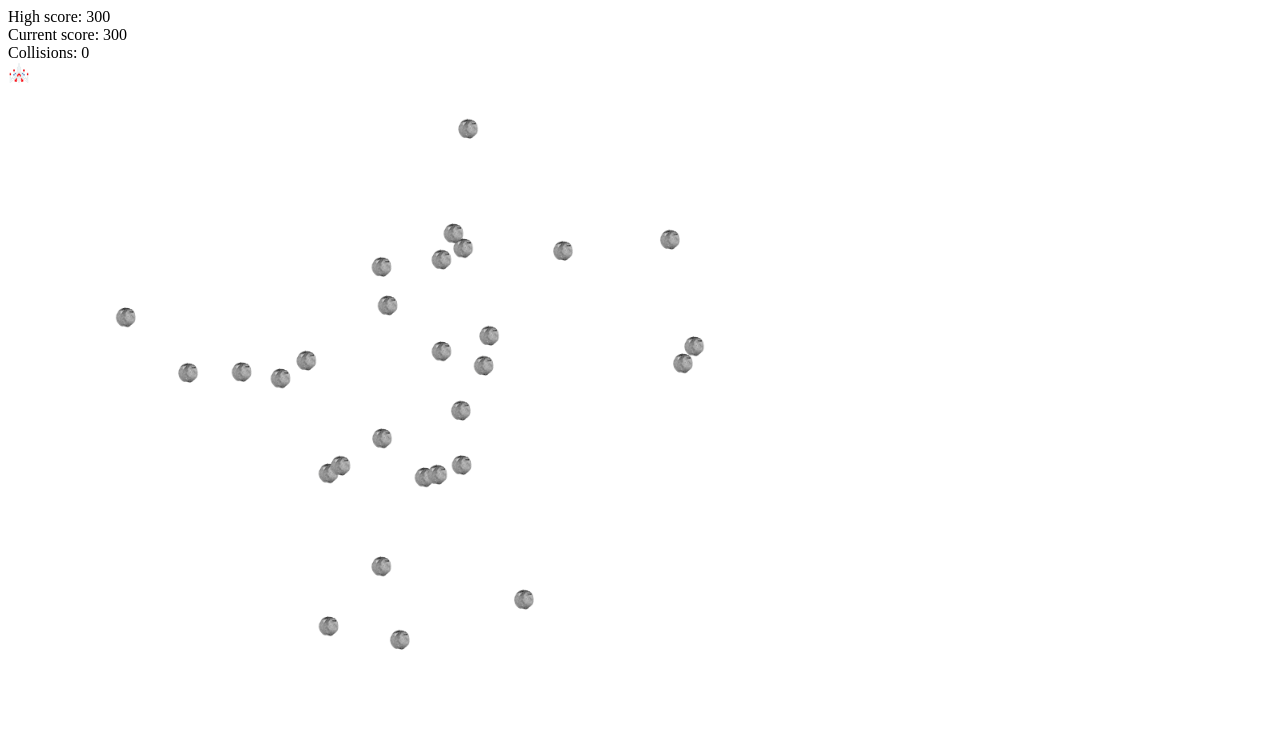
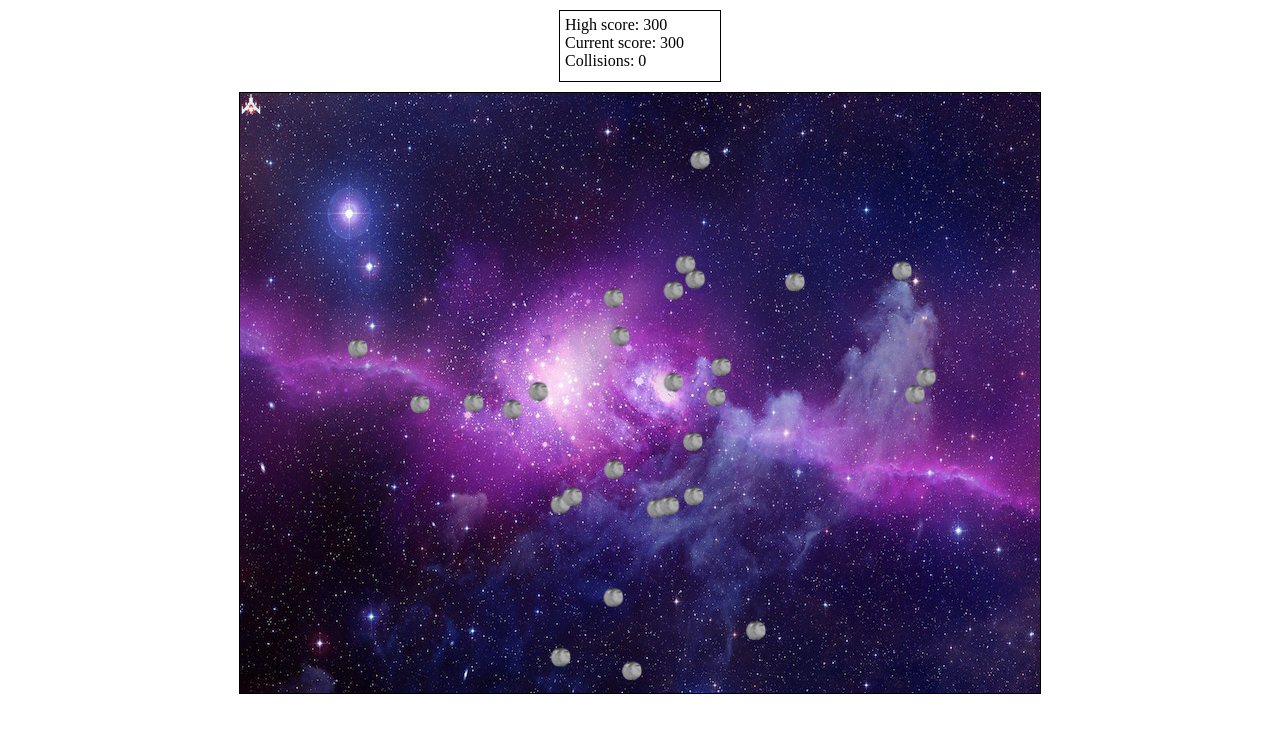
Before and after one commit to natoen/watch-out, a website: page client/index.html in a window 1280 px wide. Drawn offline with Linux system fonts and the light colour scheme.

Commit message:
(fix) Fix bug that don't load css to the browser

```diff
--- a/client/index.html
+++ b/client/index.html
@@ -2,7 +2,7 @@
 <html>
   <head>
     <title>Watch Out Arcade Game</title>
-    <link rel='stylesheet' type='css' href='styles.css'>
+    <link rel='stylesheet' type='text/css' href='styles.css'>
   </head>
   <body>
     <div class="scoreboard">
```
